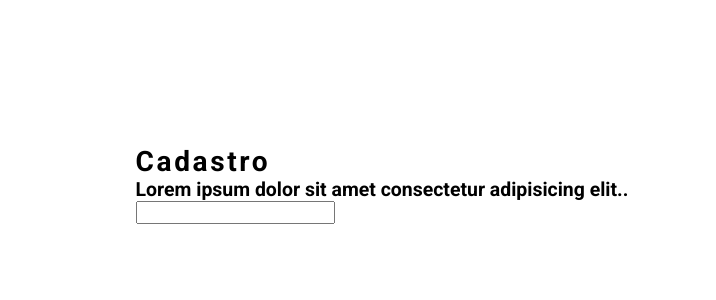
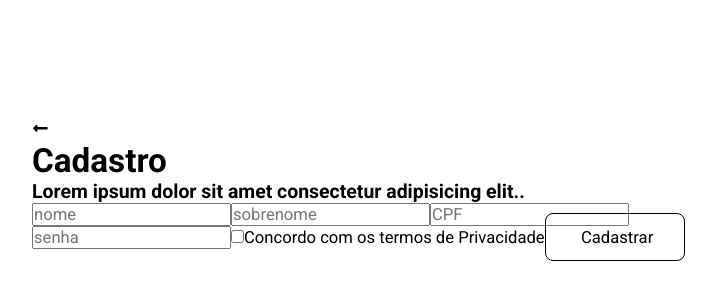
Before and after one commit to lumamontes/testeApp, a React (Create React App) app in the folder web/: page /cadastro in a window 1280 px wide. Shown: the part 206-506 px from the top of the page, without its empty margins (258-974 px from the left). Built offline with nearby package versions, Linux system fonts and the light colour scheme.

Commit message:
finalizado estrutura da pagina de cadastro

```diff
--- a/web/src/pages/Form/index.js
+++ b/web/src/pages/Form/index.js
@@ -1,21 +1,39 @@
 import React from 'react'
 import { Link } from 'react-router-dom'
+
+import { FaLongArrowAltLeft} from 'react-icons/fa';
 import './style.css'
 
 function Form () {
     return (
-        <div id="home-page">
-            <div id="home-page-content" className="container">
-
+        <div id="pacient-form-page">
+            <div id="pacient-form-content" className="container">
+            <FaLongArrowAltLeft/>
               <form action="">
                 <h1>Cadastro</h1>
                 <h3>Lorem ipsum dolor sit amet consectetur adipisicing elit..</h3>
 
-                <label htmlFor="">
-                    <input type="text"/>
+                <label htmlFor="name">
+                    <input type="text" placeholder="nome"/>
                 </label>
 
-              </form>
+                <label htmlFor="lastname">
+                    <input type="text" placeholder="sobrenome"/>
+                </label>
+
+                <label htmlFor="cpf">
+                    <input type="text" placeholder="CPF"/>
+                </label>
+
+                <label htmlFor="password">
+                    <input type="password" placeholder="senha"/>
+                </label>
+
+
+                  <input type="checkbox" name="termos" id=""/>
+                  Concordo com os termos de Privacidade
+                 <Link to="#" className="button"> Cadastrar </Link>
+                </form>
             </div>
 
             <div className="img-container">
```
